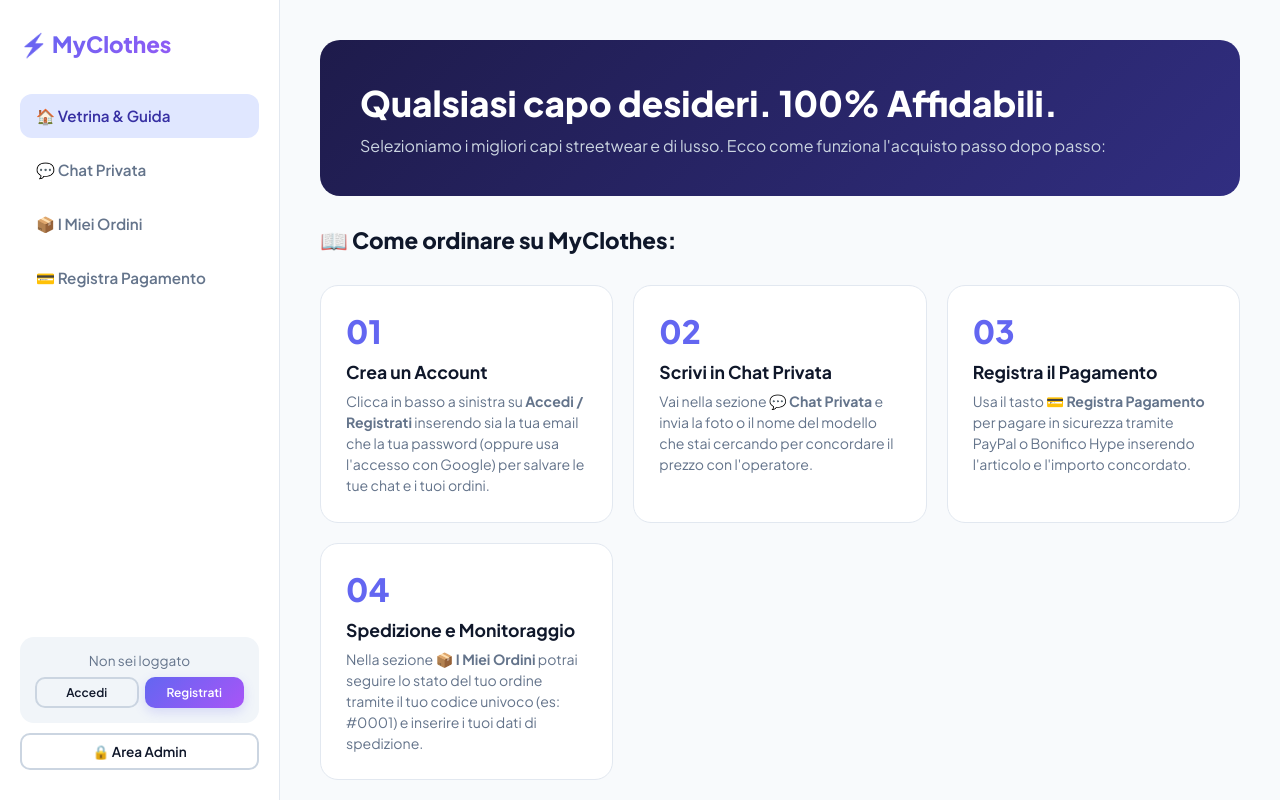
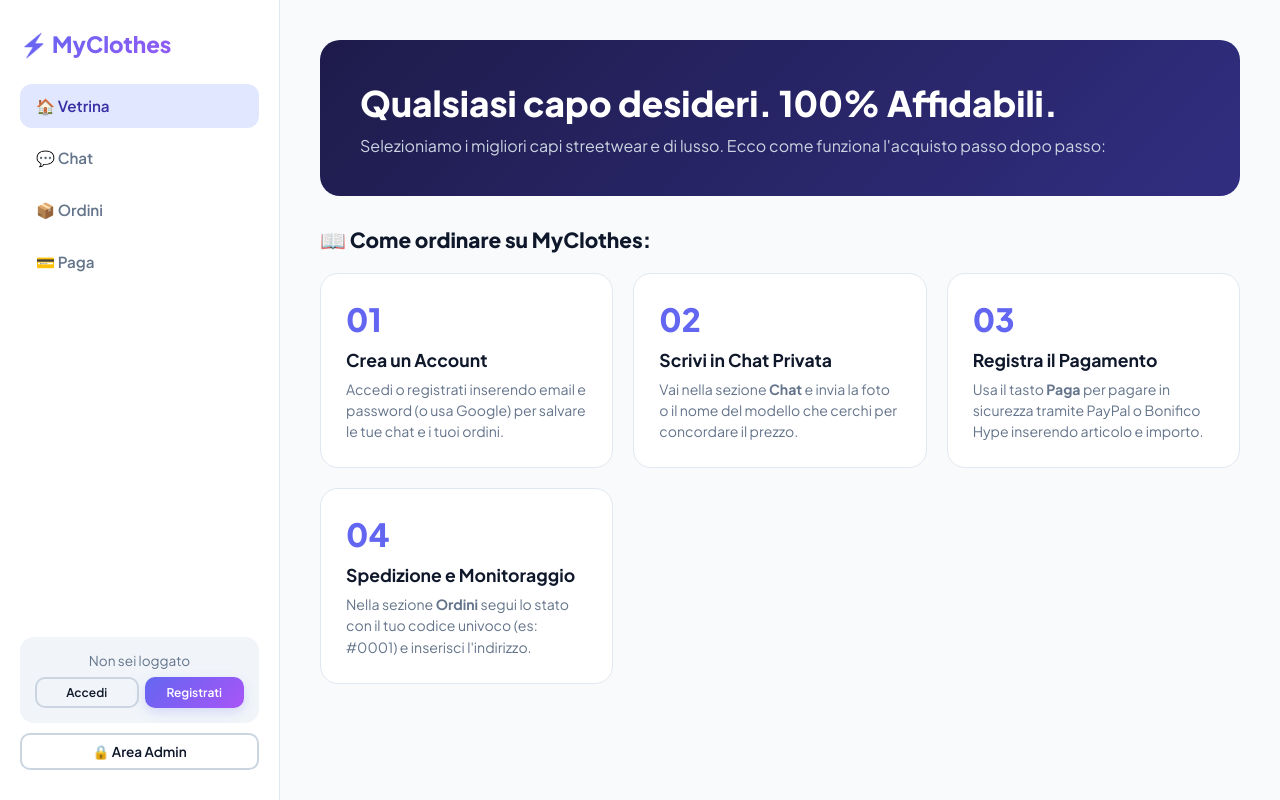
Before and after one commit to tortolimarco/MyClothes, a Flask app: page / in a window 1280 px wide. Run offline with Flask 3, Linux system fonts and the light colour scheme.

Commit message:
Update index.html

```diff
--- a/templates/index.html
+++ b/templates/index.html
@@ -10,13 +10,13 @@
         * { box-sizing: border-box; margin: 0; padding: 0; font-family: 'Plus Jakarta Sans', sans-serif; }
         body { background-color: var(--bg); color: var(--text); display: flex; height: 100vh; overflow: hidden; }
 
-        sidebar { width: 280px; background: white; border-right: 1px solid #e2e8f0; display: flex; flex-direction: column; justify-content: space-between; padding: 30px 20px; z-index: 10; }
-        .sidebar-top .logo { font-size: 1.4rem; font-weight: 800; background: var(--accent-gradient); -webkit-background-clip: text; -webkit-text-fill-color: transparent; margin-bottom: 35px; }
-        .nav-menu { display: flex; flex-direction: column; gap: 10px; }
+        sidebar { width: 280px; background: white; border-right: 1px solid #e2e8f0; display: flex; flex-direction: column; justify-content: space-between; padding: 30px 20px; z-index: 10; flex-shrink: 0; }
+        .sidebar-top .logo { font-size: 1.4rem; font-weight: 800; background: var(--accent-gradient); -webkit-background-clip: text; -webkit-text-fill-color: transparent; margin-bottom: 25px; }
+        .nav-menu { display: flex; flex-direction: column; gap: 8px; }
         .nav-item { padding: 12px 16px; border-radius: 12px; font-weight: 600; font-size: 0.95rem; color: #64748b; background: transparent; border: none; text-align: left; cursor: pointer; transition: all 0.2s; display: flex; align-items: center; gap: 12px; }
         .nav-item:hover, .nav-item.active { background: #e0e7ff; color: #3730a3; }
 
-        .user-box { background: #f1f5f9; padding: 15px; border-radius: 14px; text-align: center; font-size: 0.9rem; }
+        .user-box { background: #f1f5f9; padding: 15px; border-radius: 14px; text-align: center; font-size: 0.9rem; margin-top: 15px; }
 
         main-content { flex: 1; padding: 40px; overflow-y: auto; background: var(--bg); position: relative; }
         .view-section { display: none; }
@@ -26,7 +26,7 @@
         .hero h1 { font-size: 2.2rem; margin-bottom: 10px; font-weight: 800; }
         .hero p { color: #cbd5e1; font-size: 1rem; }
 
-        .steps-container { display: grid; grid-template-columns: repeat(auto-fit, minmax(220px, 1fr)); gap: 20px; margin-top: 30px; }
+        .steps-container { display: grid; grid-template-columns: repeat(auto-fit, minmax(220px, 1fr)); gap: 20px; margin-top: 20px; }
         .step-card { background: white; padding: 25px; border-radius: 18px; border: 1px solid #e2e8f0; position: relative; }
         .step-number { font-size: 2rem; font-weight: 800; color: #6366f1; margin-bottom: 10px; }
         .step-card h3 { font-size: 1.1rem; color: var(--primary); margin-bottom: 8px; font-weight: 700; }
@@ -60,8 +60,8 @@
         .btn-danger { background: #ef4444; }
         .btn-google { background: white; color: #334155; border: 2px solid #cbd5e1; display: flex; align-items: center; justify-content: center; gap: 10px; width: 100%; padding: 12px; border-radius: 10px; font-weight: 600; cursor: pointer; margin-top: 15px; }
 
-        .modal { display: none; position: fixed; top: 0; left: 0; width: 100%; height: 100%; background: rgba(15, 23, 42, 0.6); backdrop-filter: blur(4px); justify-content: center; align-items: center; z-index: 1000; }
-        .modal-content { background: white; padding: 35px; border-radius: 24px; width: 100%; max-width: 480px; box-shadow: 0 20px 40px rgba(0,0,0,0.2); position: relative; max-height: 90vh; overflow-y: auto; }
+        .modal { display: none; position: fixed; top: 0; left: 0; width: 100%; height: 100%; background: rgba(15, 23, 42, 0.6); backdrop-filter: blur(4px); justify-content: center; align-items: center; z-index: 1000; padding: 20px; }
+        .modal-content { background: white; padding: 30px; border-radius: 24px; width: 100%; max-width: 480px; box-shadow: 0 20px 40px rgba(0,0,0,0.2); position: relative; max-height: 90vh; overflow-y: auto; }
         .modal-content h2 { margin-bottom: 15px; font-size: 1.5rem; color: var(--primary); font-weight: 800; }
         .close-btn { position: absolute; top: 20px; right: 20px; font-size: 1.5rem; cursor: pointer; border: none; background: none; color: #94a3b8; }
         .form-group { margin-bottom: 15px; text-align: left; }
@@ -76,6 +76,19 @@
         .error-alert { background: #fef2f2; color: #dc2626; border: 1px solid #fecaca; padding: 12px 16px; border-radius: 10px; font-size: 0.9rem; font-weight: 600; margin-bottom: 20px; text-align: center; }
         .divider { text-align: center; border-bottom: 1px solid #e2e8f0; line-height: 0.1em; margin: 25px 0 20px; color: #94a3b8; font-size: 0.85rem; }
         .divider span { background: #fff; padding: 0 10px; }
+
+        /* ADATTAMENTO PER SMARTPHONE E TABLET */
+        @media (max-width: 768px) {
+            body { flex-direction: column; height: auto; overflow: auto; }
+            sidebar { width: 100%; height: auto; border-right: none; border-bottom: 1px solid #e2e8f0; padding: 20px; }
+            .sidebar-top .logo { margin-bottom: 15px; text-align: center; }
+            .nav-menu { flex-direction: row; flex-wrap: wrap; gap: 6px; justify-content: center; }
+            .nav-item { flex: 1; min-width: 130px; justify-content: center; font-size: 0.85rem; padding: 10px; text-align: center; }
+            main-content { padding: 20px; height: auto; overflow: visible; }
+            .hero h1 { font-size: 1.6rem; }
+            .hero p { font-size: 0.9rem; }
+            .sidebar-bottom { margin-top: 15px; }
+        }
     </style>
 </head>
 <body>
@@ -84,10 +97,10 @@
         <div class="sidebar-top">
             <div class="logo">⚡ MyClothes</div>
             <div class="nav-menu">
-                <button class="nav-item active" onclick="mostraVista('home', this)">🏠 Vetrina & Guida</button>
-                <button class="nav-item" onclick="mostraVista('chat', this)">💬 Chat Privata</button>
-                <button class="nav-item" onclick="mostraVista('ordini', this)">📦 I Miei Ordini</button>
-                <button class="nav-item" onclick="apriPagamento()">💳 Registra Pagamento</button>
+                <button class="nav-item active" onclick="mostraVista('home', this)">🏠 Vetrina</button>
+                <button class="nav-item" onclick="mostraVista('chat', this)">💬 Chat</button>
+                <button class="nav-item" onclick="mostraVista('ordini', this)">📦 Ordini</button>
+                <button class="nav-item" onclick="apriPagamento()">💳 Paga</button>
             </div>
         </div>
 
@@ -117,27 +130,27 @@
                 <p>Selezioniamo i migliori capi streetwear e di lusso. Ecco come funziona l'acquisto passo dopo passo:</p>
             </div>
 
-            <h2 style="font-size: 1.4rem; color: var(--primary); font-weight: 800; margin-bottom: 15px;">📖 Come ordinare su MyClothes:</h2>
+            <h2 style="font-size: 1.3rem; color: var(--primary); font-weight: 800; margin-bottom: 15px;">📖 Come ordinare su MyClothes:</h2>
             <div class="steps-container">
                 <div class="step-card">
                     <div class="step-number">01</div>
                     <h3>Crea un Account</h3>
-                    <p>Clicca in basso a sinistra su <strong>Accedi / Registrati</strong> inserendo sia la tua email che la tua password (oppure usa l'accesso con Google) per salvare le tue chat e i tuoi ordini.</p>
+                    <p>Accedi o registrati inserendo email e password (o usa Google) per salvare le tue chat e i tuoi ordini.</p>
                 </div>
                 <div class="step-card">
                     <div class="step-number">02</div>
                     <h3>Scrivi in Chat Privata</h3>
-                    <p>Vai nella sezione <strong>💬 Chat Privata</strong> e invia la foto o il nome del modello che stai cercando per concordare il prezzo con l'operatore.</p>
+                    <p>Vai nella sezione <strong>Chat</strong> e invia la foto o il nome del modello che cerchi per concordare il prezzo.</p>
                 </div>
                 <div class="step-card">
                     <div class="step-number">03</div>
                     <h3>Registra il Pagamento</h3>
-                    <p>Usa il tasto <strong>💳 Registra Pagamento</strong> per pagare in sicurezza tramite PayPal o Bonifico Hype inserendo l'articolo e l'importo concordato.</p>
+                    <p>Usa il tasto <strong>Paga</strong> per pagare in sicurezza tramite PayPal o Bonifico Hype inserendo articolo e importo.</p>
                 </div>
                 <div class="step-card">
                     <div class="step-number">04</div>
                     <h3>Spedizione e Monitoraggio</h3>
-                    <p>Nella sezione <strong>📦 I Miei Ordini</strong> potrai seguire lo stato del tuo ordine tramite il tuo codice univoco (es: #0001) e inserire i tuoi dati di spedizione.</p>
+                    <p>Nella sezione <strong>Ordini</strong> segui lo stato con il tuo codice univoco (es: #0001) e inserisci l'indirizzo.</p>
                 </div>
             </div>
         </div>
@@ -162,7 +175,7 @@
 
                 <div class="chat-form">
                     <div class="chat-input-row">
-                        <input type="text" id="userInput" placeholder="Scrivi il capo o la scarpa che desideri...">
+                        <input type="text" id="userInput" placeholder="Scrivi il capo desiderato...">
                         <button class="btn" onclick="inviaRichiesta()">Invia</button>
                     </div>
                     <div class="file-upload-wrapper">
@@ -294,97 +307,4 @@
         <div class="modal-content">
             <button class="close-btn" onclick="chiudiBonifico()">&times;</button>
             <h2>Bonifico Bancario Hype</h2>
-            <p style="margin-bottom: 15px; font-size: 0.9rem; color: #64748b;">Effettua il bonifico con i dati sottostanti:</p>
-            <div style="background: #f1f5f9; padding: 15px; border-radius: 12px; margin-bottom: 20px; font-size: 0.95rem; text-align: left;">
-                <p><strong>Banca:</strong> Hype</p>
-                <p><strong>Intestatario:</strong> Marco Tortoli</p>
-                <p><strong>IBAN:</strong> <span style="font-family: monospace; font-weight: bold;">IT63B03268223000EMH02521605</span></p>
-            </div>
-            <button class="btn" style="width: 100%;" onclick="chiudiBonifico()">Ho completato il pagamento</button>
-        </div>
-    </div>
-
-    <script>
-        function mostraVista(nomeVista, elementoBtn) {
-            document.querySelectorAll('.view-section').forEach(el => el.classList.remove('active'));
-            document.querySelectorAll('.nav-item').forEach(el => el.classList.remove('active'));
-            document.getElementById('vista-' + nomeVista).classList.add('active');
-            if(elementoBtn) elementoBtn.classList.add('active');
-        }
-        function inviaRichiesta() {
-            const testo = document.getElementById('userInput').value.trim();
-            const fileInput = document.getElementById('imageFile');
-            if(!testo && fileInput.files.length === 0) { alert("Scrivi un messaggio o seleziona un'immagine."); return; }
-            if (fileInput.files.length > 0) {
-                const reader = new FileReader();
-                reader.onload = function(e) { inviaDatiAlServer(testo, e.target.result); };
-                reader.readAsDataURL(fileInput.files[0]);
-            } else { inviaDatiAlServer(testo, ""); }
-        }
-        function inviaDatiAlServer(testo, img) {
-            fetch('/invia', { method: 'POST', headers: { 'Content-Type': 'application/json' }, body: JSON.stringify({ testo: testo, immagine: img }) }).then(() => { location.reload(); });
-        }
-        function apriLoginModal(tab) {
-            mostraTabAuth(tab);
-            document.getElementById('modalLoginUtente').style.display = 'flex';
-        }
-        function chiudiLoginModal() { document.getElementById('modalLoginUtente').style.display = 'none'; }
-        function mostraTabAuth(tab) {
-            if(tab === 'login') {
-                document.getElementById('formLogin').style.display = 'block';
-                document.getElementById('formRegister').style.display = 'none';
-                document.getElementById('btnTabLogin').classList.add('active');
-                document.getElementById('btnTabRegister').classList.remove('active');
-            } else {
-                document.getElementById('formLogin').style.display = 'none';
-                document.getElementById('formRegister').style.display = 'block';
-                document.getElementById('btnTabLogin').classList.remove('active');
-                document.getElementById('btnTabRegister').classList.add('active');
-            }
-        }
-        function loginConGoogle() {
-            let emailGoogle = prompt("Inserisci la tua email Google per accedere:");
-            if(!emailGoogle || !emailGoogle.includes('@')) {
-                alert("Email non valida.");
-                return;
-            }
-            let passGoogle = prompt("Inserisci la tua password di accesso:");
-            if(!passGoogle) {
-                alert("La password è obbligatoria per accedere.");
-                return;
-            }
-
-            fetch('/login-google', {
-                method: 'POST',
-                headers: { 'Content-Type': 'application/json' },
-                body: JSON.stringify({
-                    email: emailGoogle.trim().toLowerCase(),
-                    password: passGoogle.trim()
-                })
-            }).then(res => {
-                if(res.ok) {
-                    location.reload();
-                } else {
-                    alert("Password o credenziali errate!");
-                }
-            });
-        }
-        function apriPagamento() { document.getElementById('modalPagamento').style.display = 'flex'; }
-        function chiudiPagamento() { document.getElementById('modalPagamento').style.display = 'none'; }
-        function chiudiBonifico() { document.getElementById('modalBonifico').style.display = 'none'; location.reload(); }
-        function registraElicaPagamento(metodo) {
-            const prodotto = document.getElementById('pagProdotto').value.trim();
-            const importo = document.getElementById('pagImporto').value.trim();
-            if(!prodotto || !importo) { alert("Compila tutti i campi prima di procedere."); return; }
-            fetch('/registra-pagamento', {
-                method: 'POST', headers: { 'Content-Type': 'application/json' },
-                body: JSON.stringify({ prodotto: prodotto, importo: importo, metodo: metodo })
-            }).then(() => {
-                chiudiPagamento();
-                if(metodo === 'PayPal') { window.open("https://paypal.me/MarcoTortoli", "_blank"); location.reload(); }
-                else { document.getElementById('modalBonifico').style.display = 'flex'; }
-            });
-        }
-    </script>
-</body>
-</html>
+            <p style="margin-bottom: 15px
```
